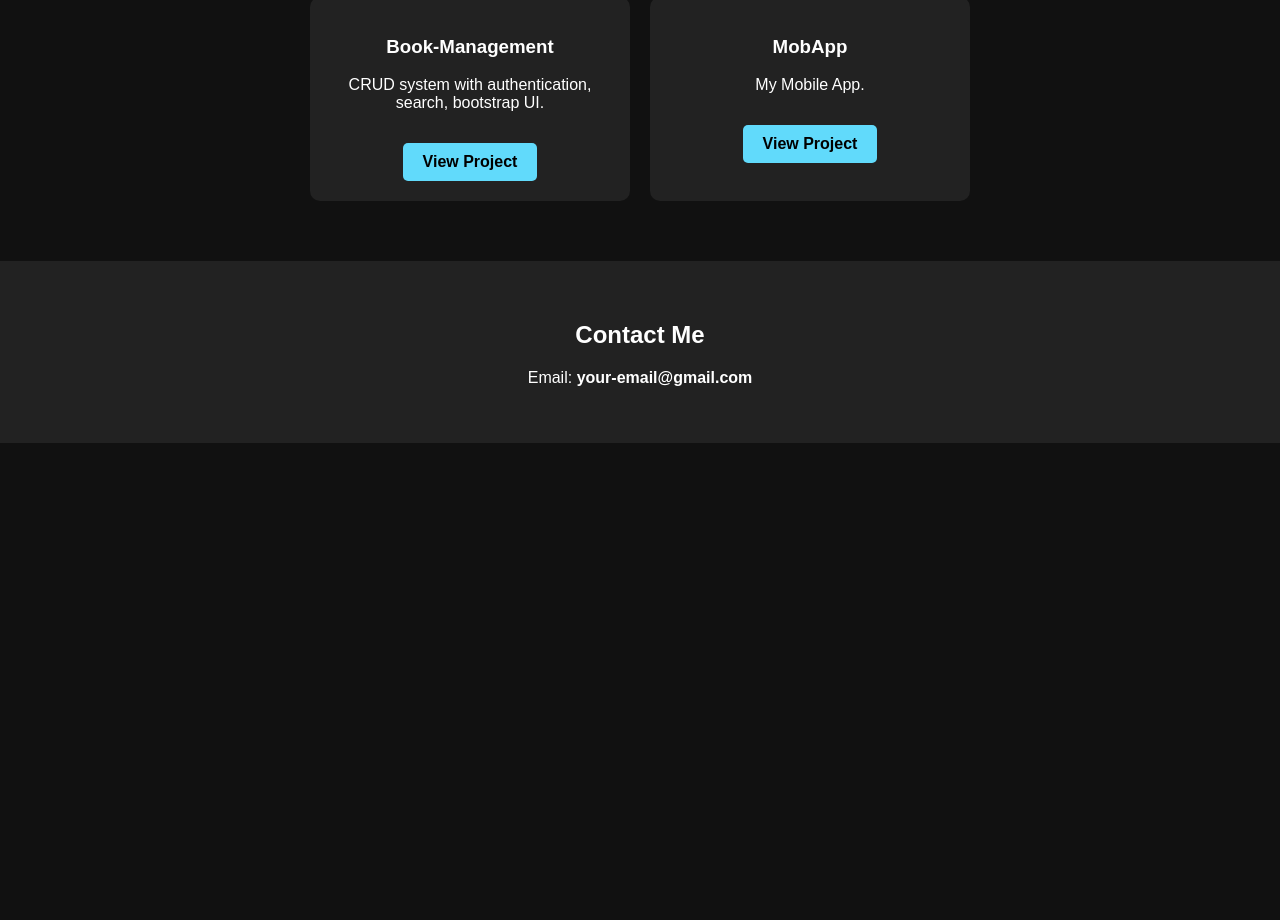
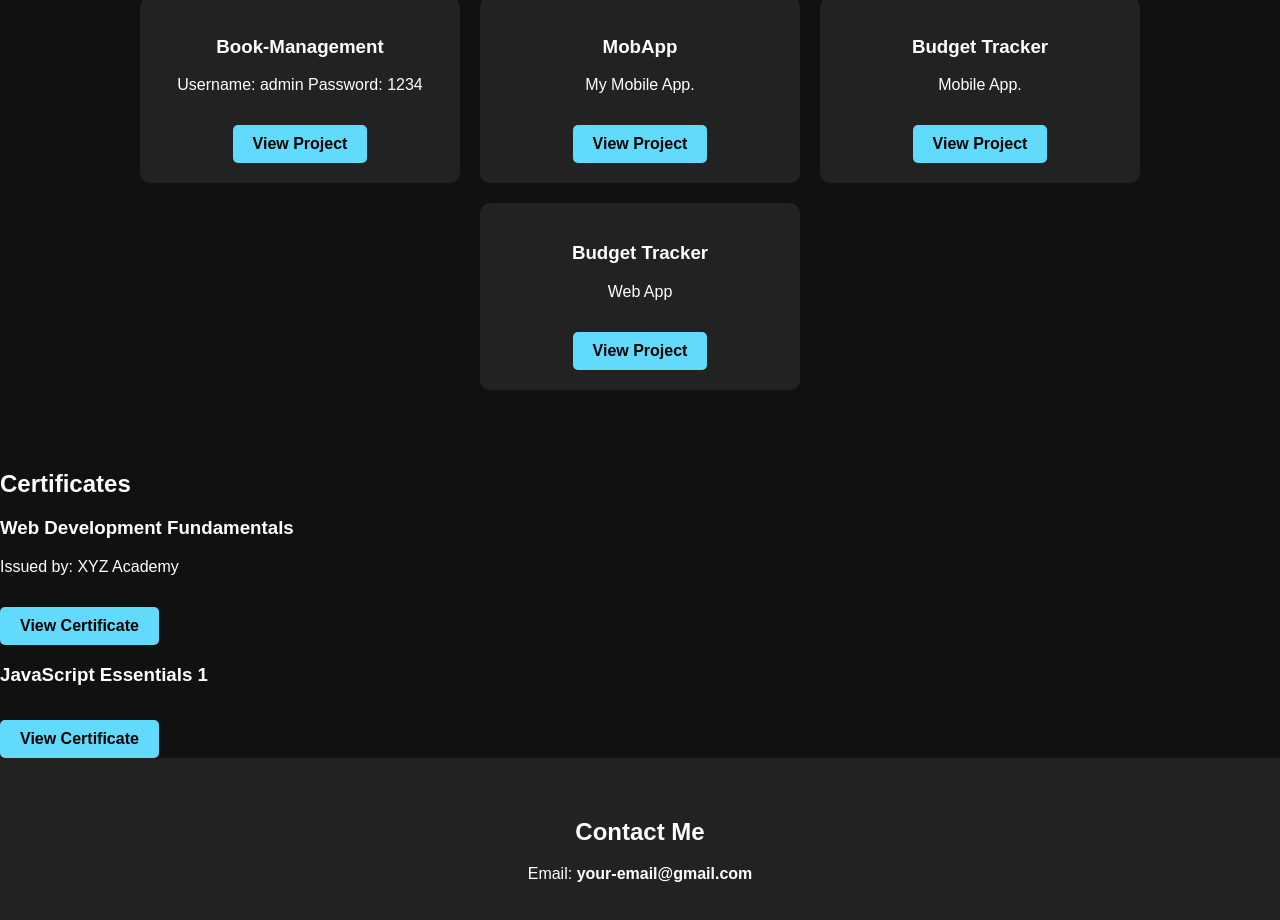
Before and after one commit to timtimbuan-png/portfolio, a React (Create React App) app: page / in a window 1280 px wide. Shown: the part 638-1558 px from the top of the page. Before the commit the page ends 1081 px from the top, so only its background shows below. Built offline with nearby package versions, Linux system fonts and the light colour scheme.

Commit message:
updated projects and certificates

```diff
--- a/src/App.js
+++ b/src/App.js
@@ -10,6 +10,7 @@ function App() {
         <ul className="nav-links">
           <li><a href="#home">Home</a></li>
           <li><a href="#projects">Projects</a></li>
+          <li><a href="#certificates">Certificates</a></li>
           <li><a href="#contact">Contact</a></li>
         </ul>
       </nav>
@@ -30,7 +31,7 @@ function App() {
           {/* PROJECT CARD 1 */}
           <div className="project-card">
             <h3>Book-Management</h3>
-            <p>CRUD system with authentication, search, bootstrap UI.</p>
+            <p>Username: admin Password: 1234</p>
             <a className="btn" href="https://book-snowy-three.vercel.app/" target="_blank" rel="noopener noreferrer">View Project</a>
           </div>
 
@@ -38,7 +39,39 @@ function App() {
           <div className="project-card">
             <h3>MobApp</h3>
             <p>My Mobile App.</p>
-            <a className="btn" href="https://appetize.io/embed/b_clf3yzcnyyg5af25nlkyh7d7ty?device=pixel9pro&launchUrl=exp%3A%2F%2Fu.expo.dev%2F933fd9c0-1666-11e7-afca-d980795c5824%3Fruntime-version%3Dexposdk%253A54.0.0%26channel-name%3Dproduction%26snack%3D%2540timmy_20%252Fmobapp%26snack-channel%3DNNaCJdAhI5&params=%7B%22EXDevMenuDisableAutoLaunch%22%3Atrue%2C%22EXKernelDisableNuxDefaultsKey%22%3Atrue%7D&appearance=light&deviceColor=black&scale=auto&orientation=portrait&centered=both" target="_blank" rel="noopener noreferrer">View Project</a>
+            <a className="btn" href="https://appetize.io/embed/b_clf3yzcnyyg5af25nlkyh7d7ty?device=pixel9pro" target="_blank" rel="noopener noreferrer">View Project</a>
+          </div>
+
+          {/* PROJECT CARD 2 */}
+          <div className="project-card">
+            <h3>Budget Tracker</h3>
+            <p> Mobile App.</p>
+            <a className="btn" href="https://appetize.io/embed/b_clf3yzcnyyg5af25nlkyh7d7ty?device=pixel9pro&launchUrl=exp%3A%2F%2Fu.expo.dev%2F933fd9c0-1666-11e7-afca-d980795c5824%3Fruntime-version%3Dexposdk%253A54.0.0%26channel-name%3Dproduction%26snack%3D%2540timmy_20%252Fbudget-tracker%26snack-channel%3Dd3pfFH2MI2&params=%7B%22EXDevMenuDisableAutoLaunch%22%3Atrue%2C%22EXKernelDisableNuxDefaultsKey%22%3Atrue%7D&appearance=light&deviceColor=black&scale=auto&orientation=portrait&centered=both" target="_blank" rel="noopener noreferrer">View Project</a>
+          </div>
+
+           <div className="project-card">
+            <h3>Budget Tracker</h3>
+            <p>Web App</p>
+            <a className="btn" href="https://budgettrackerr2.vercel.app/" target="_blank" rel="noopener noreferrer">View Project</a>
+          </div>
+        </div>
+      </section>
+
+      {/* CERTIFICATES SECTION */}
+      <section id="certificates" className="certificates-section">
+        <h2>Certificates</h2>
+
+        <div className="certificate-grid">
+
+          <div className="certificate-card">
+            <h3>Web Development Fundamentals</h3>
+            <p>Issued by: XYZ Academy</p>
+            <a className="btn" href="#" target="_blank">View Certificate</a>
+          </div>
+
+          <div className="certificate-card">
+            <h3>JavaScript Essentials 1</h3>
+            <a className="btn" href="https://www.credly.com/badges/bdc7b339-827c-4e05-a222-ede256a1d24a/public_url" target="_blank">View Certificate</a>
           </div>
 
         </div>
```
